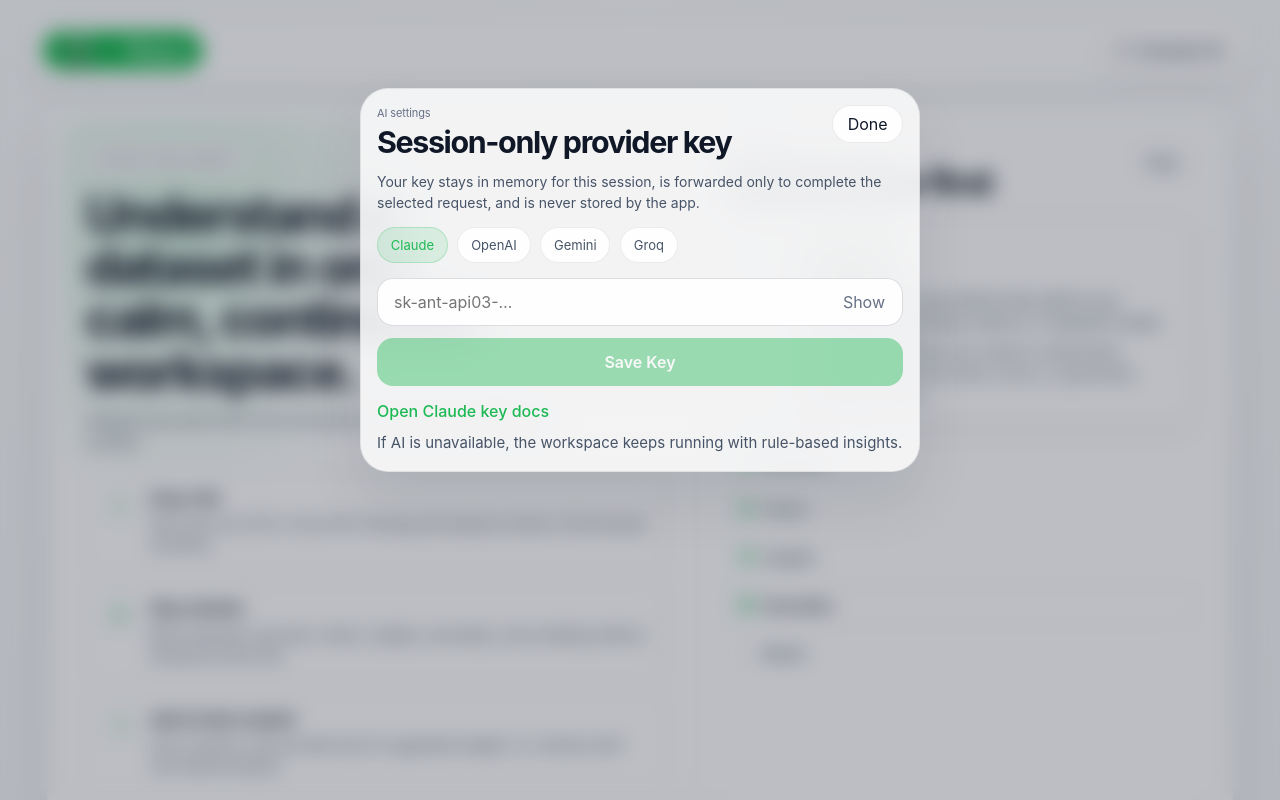
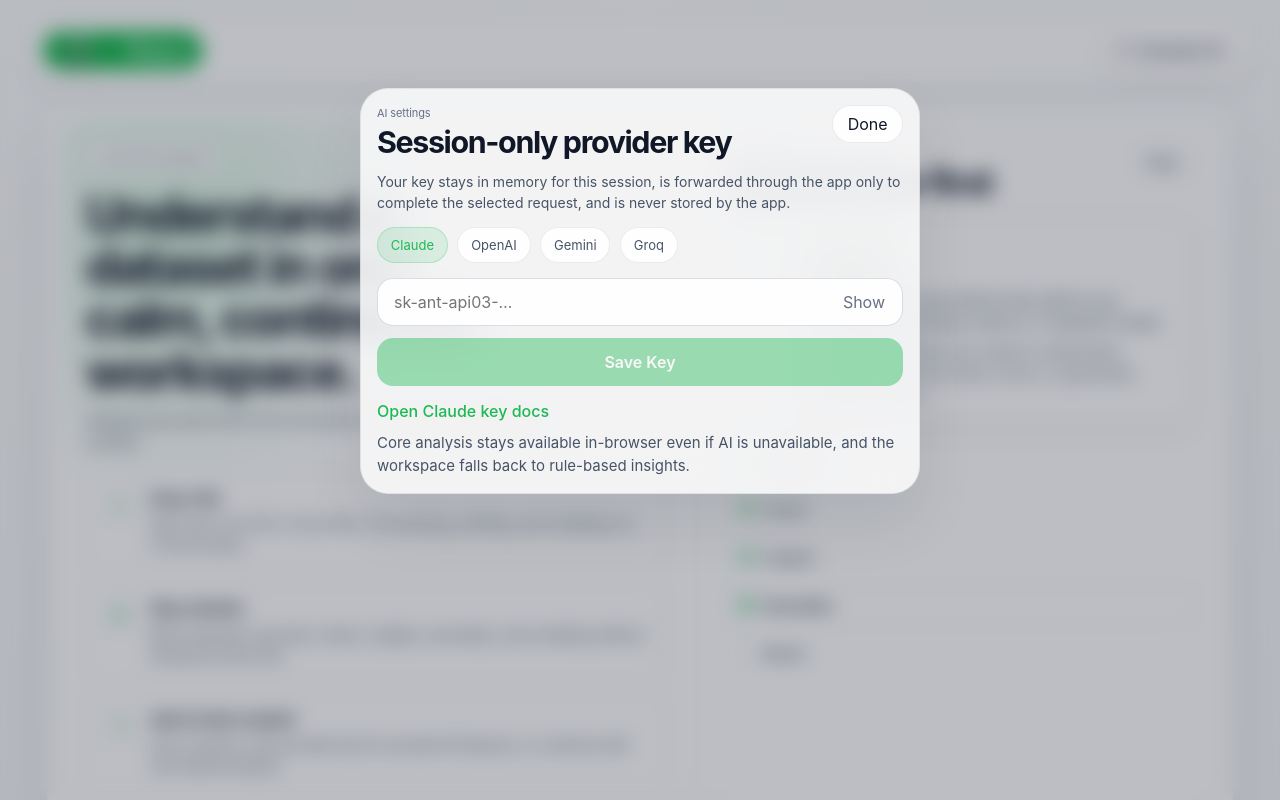
Before and after one commit to Bracckets/bainah, a Next.js app: page / in a window 1280 px wide. Both pictures are taken after a click on the button "Connect AI". Shown: the top 800 px of the page. Built offline with nearby package versions, Linux system fonts and the light colour scheme.

Commit message:
Align privacy copy and dev CSP behavior

```diff
--- a/components/ApiKeyPanel.tsx
+++ b/components/ApiKeyPanel.tsx
@@ -92,8 +92,9 @@ export default function ApiKeyPanel() {
         </div>
 
         <p className="apikey-sub">
-          Your key stays in memory for this session, is forwarded only to
-          complete the selected request, and is never stored by the app.
+          Your key stays in memory for this session, is forwarded through the
+          app only to complete the selected request, and is never stored by the
+          app.
         </p>
 
         <div className="provider-tabs provider-tabs--sheet">
@@ -184,8 +185,8 @@ export default function ApiKeyPanel() {
             Open {providerConfig.label} key docs
           </a>
           <p className="apikey-privacy">
-            If AI is unavailable, the workspace keeps running with rule-based
-            insights.
+            Core analysis stays available in-browser even if AI is unavailable,
+            and the workspace falls back to rule-based insights.
           </p>
         </div>
       </div>
--- a/components/HomeContent.tsx
+++ b/components/HomeContent.tsx
@@ -55,7 +55,7 @@ const WORKSPACE_VIEWS: {
 const ENTRY_POINTS = [
   {
     title: "Drop a file",
-    body: "Start with one CSV or Excel file. Parsing and analysis remain in the browser workflow.",
+    body: "Start with one CSV or Excel file. Core parsing, profiling, and modeling run in the browser.",
     icon: "upload" as const,
   },
   {
@@ -65,7 +65,7 @@ const ENTRY_POINTS = [
   },
   {
     title: "Add AI when needed",
-    body: "Use a session-only provider key for upgraded insights, or continue with rule-based analysis.",
+    body: "Use a session-only provider key for proxied AI features, or continue with rule-based analysis.",
     icon: "spark" as const,
   },
 ];
@@ -344,7 +344,7 @@ export default function HomeContent({
 
         <section className="hero-stage">
           <div className="hero-copy">
-            <span className="hero-eyebrow">Browser-native analysis</span>
+            <span className="hero-eyebrow">Local-first analysis</span>
             <h1 className="hero-title">
               Understand a dataset in one calm, continuous workspace.
             </h1>
@@ -497,14 +497,14 @@ export default function HomeContent({
                     name={insightSource === "ai" ? "spark" : "overview"}
                     size={14}
                   />
-                  <span>
-                    {insightSource === "ai"
-                      ? `AI via ${providerLabel}`
+                    <span>
+                      {insightSource === "ai"
+                        ? `AI via ${providerLabel}`
                       : insightSource === "loading"
-                        ? `Waiting for ${providerLabel}`
+                        ? `Waiting for ${providerLabel} via app proxy`
                         : "Rule-based insights"}
-                  </span>
-                </div>
+                    </span>
+                  </div>
               </div>
 
               <div className="workspace-metrics">
--- a/components/InsightsPanel.tsx
+++ b/components/InsightsPanel.tsx
@@ -47,7 +47,7 @@ export default function InsightsPanel({
 
       <p className="section-sub">
         {source === "ai"
-          ? `These findings were generated with ${aiLabel} and grounded in the dataset statistics already shown in the workspace.`
+          ? `These findings were generated with ${aiLabel} through the app proxy and grounded in the dataset statistics already shown in the workspace.`
           : source === "loading"
             ? `Rule-based findings remain visible while ${aiLabel} processes the same dataset summary through the app proxy.`
             : "These findings are generated directly from the current dataset statistics and analysis rules."}
--- a/next.config.js
+++ b/next.config.js
@@ -1,14 +1,18 @@
+const isDevelopment = process.env.NODE_ENV !== "production";
+
 const CONTENT_SECURITY_POLICY = [
   "default-src 'self'",
   "base-uri 'self'",
   "form-action 'self'",
   "frame-ancestors 'none'",
   "object-src 'none'",
-  "script-src 'self' 'unsafe-inline' 'unsafe-eval'",
+  `script-src 'self' 'unsafe-inline'${isDevelopment ? " 'unsafe-eval'" : ""}`,
   "style-src 'self' 'unsafe-inline'",
   "img-src 'self' data: blob: https:",
   "font-src 'self' data:",
   "connect-src 'self' https://vitals.vercel-insights.com",
+  "worker-src 'self' blob:",
+  "manifest-src 'self'",
   "frame-src 'none'",
   "upgrade-insecure-requests",
 ].join("; ");
```
Also changed, not shown: 1 other file (tests, documents, lock files or other folders).
